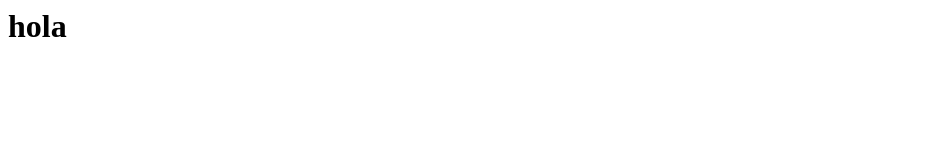
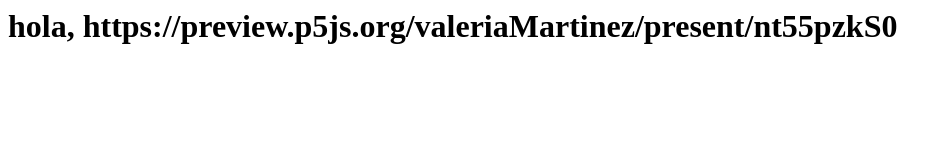
Before and after one commit to valeriadnss/VLr-IE, a plain HTML site: page index.html in a window 1280 px wide. Shown: the whole page, without its empty margins (0-952 px from the left). Drawn offline with Linux system fonts and the light colour scheme.

Commit message:
Update index.html

```diff
--- a/index.html
+++ b/index.html
@@ -3,6 +3,6 @@
     <title><Vm-IE-21</title>
       </head>
     <body>
-      <h1>hola</h1
+      <h1>hola, https://preview.p5js.org/valeriaMartinez/present/nt55pzkS0</h1
       </body>
 </html>
```
